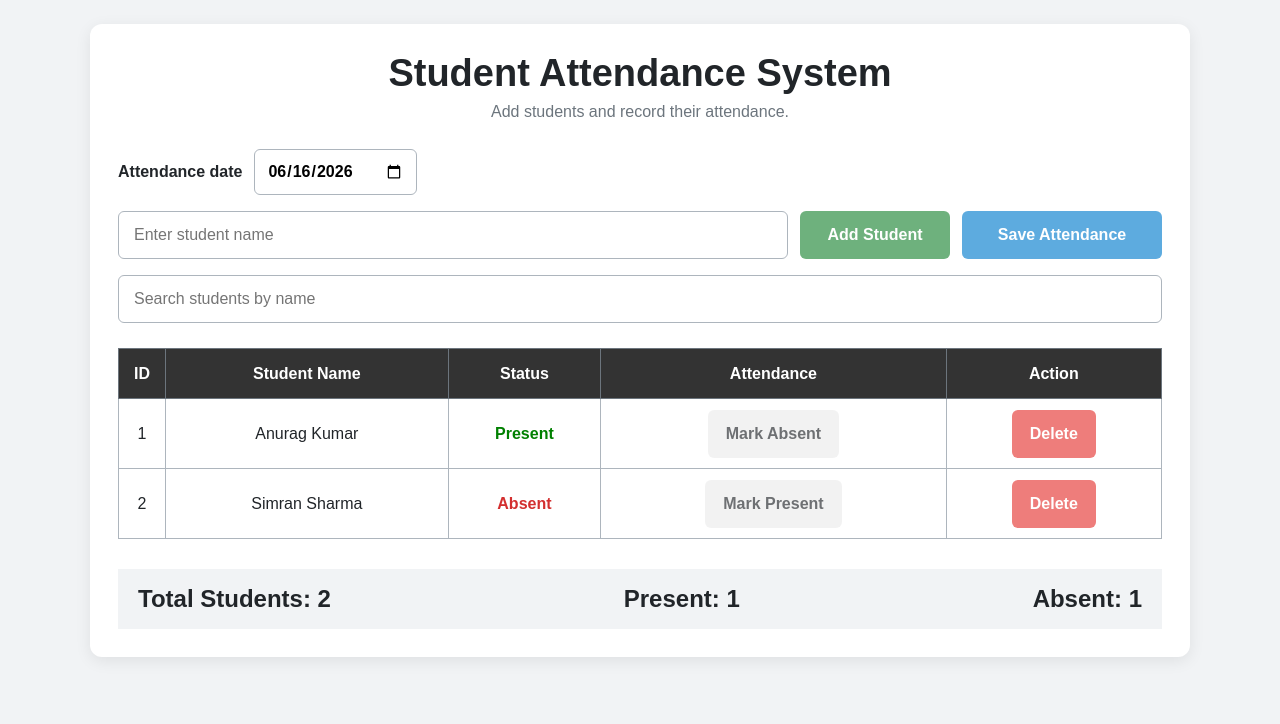
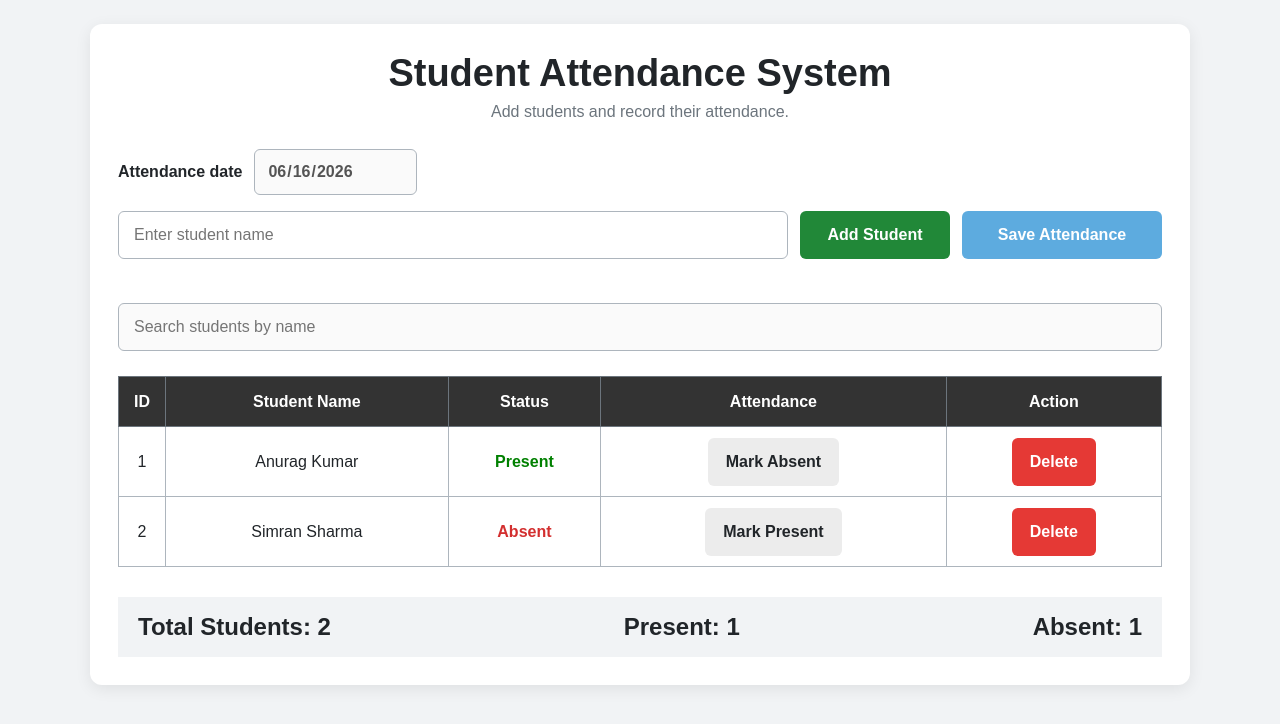
Before and after one commit to Pankajkargeti/Student-attendance-system, a React (Vite) app: page / in a window 1280 px wide. Shown: the top 724 px of the page. Built offline with nearby package versions, Linux system fonts and the light colour scheme; the HTML template or start-up script is replaced by a standard one.

Commit message:
Manage attendance with React state

```diff
--- a/src/App.jsx
+++ b/src/App.jsx
@@ -1,9 +1,10 @@
+import { useState } from "react";
 import AttendanceForm from "./components/AttendanceForm";
 import Header from "./components/Header";
 import StudentTable from "./components/StudentTable";
 import Summary from "./components/Summary";
 
-const students = [
+const initialStudents = [
     {
         id:1,
         name:"Anurag Kumar",
@@ -17,11 +18,83 @@ const students = [
 ];
 
 function App(){
+    const [students, setStudents] =
+    useState(initialStudents);
+
+    const [studentName, setStudentName] =
+    useState("");
+
+    const [formMessage, setFormMessage] =
+    useState("");
+
+    function addStudent(event){
+        event.preventDefault();
+
+        let name = studentName.trim();
+
+        if(name === ""){
+            setFormMessage("Please enter a student name.");
+            return;
+        }
+
+        setStudents(currentStudents=>{
+            let nextId =
+            Math.max(...currentStudents.map(student=>student.id), 0) + 1;
+
+            return [
+                ...currentStudents,
+                {
+                    id:nextId,
+                    name:name,
+                    status:"Present"
+                }
+            ];
+        });
+
+        setStudentName("");
+        setFormMessage("");
+    }
+
+    function updateStudentName(name){
+        setStudentName(name);
+        setFormMessage("");
+    }
+
+    function toggleAttendance(id){
+        setStudents(currentStudents=>
+            currentStudents.map(student=>
+                student.id === id
+                ?{
+                    ...student,
+                    status:student.status === "Present"
+                    ?"Absent"
+                    :"Present"
+                }
+                :student
+            )
+        );
+    }
+
+    function deleteStudent(id){
+        setStudents(currentStudents=>
+            currentStudents.filter(student=>student.id !== id)
+        );
+    }
+
     return (
         <main className="container">
             <Header />
-            <AttendanceForm />
-            <StudentTable students={students} />
+            <AttendanceForm
+                studentName={studentName}
+                formMessage={formMessage}
+                onStudentNameChange={updateStudentName}
+                onAddStudent={addStudent}
+            />
+            <StudentTable
+                students={students}
+                onToggleAttendance={toggleAttendance}
+                onDeleteStudent={deleteStudent}
+            />
             <Summary students={students} />
         </main>
     );
--- a/src/components/AttendanceForm.jsx
+++ b/src/components/AttendanceForm.jsx
@@ -1,4 +1,9 @@
-function AttendanceForm(){
+function AttendanceForm({
+    studentName,
+    formMessage,
+    onStudentNameChange,
+    onAddStudent
+}){
     return (
         <>
             <div className="date-section">
@@ -7,10 +12,11 @@ function AttendanceForm(){
                     id="attendanceDate"
                     type="date"
                     defaultValue={new Date().toISOString().slice(0, 10)}
+                    disabled
                 />
             </div>
 
-            <form className="top-section">
+            <form className="top-section" onSubmit={onAddStudent}>
                 <label className="visually-hidden" htmlFor="studentInput">
                     Student name
                 </label>
@@ -18,14 +24,22 @@ function AttendanceForm(){
                     id="studentInput"
                     type="text"
                     placeholder="Enter student name"
+                    value={studentName}
+                    onChange={event=>{
+                        onStudentNameChange(event.target.value);
+                    }}
                 />
-                <button className="add-btn" type="button" disabled>
+                <button className="add-btn" type="submit">
                     Add Student
                 </button>
                 <button className="save-btn" type="button" disabled>
                     Save Attendance
                 </button>
             </form>
+
+            <p className="form-message" aria-live="polite">
+                {formMessage}
+            </p>
 
             <div className="search-section">
                 <label className="visually-hidden" htmlFor="searchInput">
@@ -35,6 +49,7 @@ function AttendanceForm(){
                     id="searchInput"
                     type="search"
                     placeholder="Search students by name"
+                    disabled
                 />
             </div>
         </>
--- a/src/components/StudentTable.jsx
+++ b/src/components/StudentTable.jsx
@@ -1,4 +1,8 @@
-function StudentTable({ students }){
+function StudentTable({
+    students,
+    onToggleAttendance,
+    onDeleteStudent
+}){
     return (
         <table>
             <thead>
@@ -32,7 +36,9 @@ function StudentTable({ students }){
                                 <button
                                     className="attendance-btn"
                                     type="button"
-                                    disabled
+                                    onClick={()=>{
+                                        onToggleAttendance(student.id);
+                                    }}
                                 >
                                     {attendanceButton}
                                 </button>
@@ -41,7 +47,9 @@ function StudentTable({ students }){
                                 <button
                                     className="delete-btn"
                                     type="button"
-                                    disabled
+                                    onClick={()=>{
+                                        onDeleteStudent(student.id);
+                                    }}
                                 >
                                     Delete
                                 </button>
--- a/src/index.css
+++ b/src/index.css
@@ -100,6 +100,13 @@ button:disabled{
 .search-section input{
     width:100%;
     padding:14px 15px;
+}
+
+.form-message{
+    min-height:20px;
+    margin:8px 0 0;
+    color:#b42318;
+    font-size:14px;
 }
 
 .visually-hidden{
```
